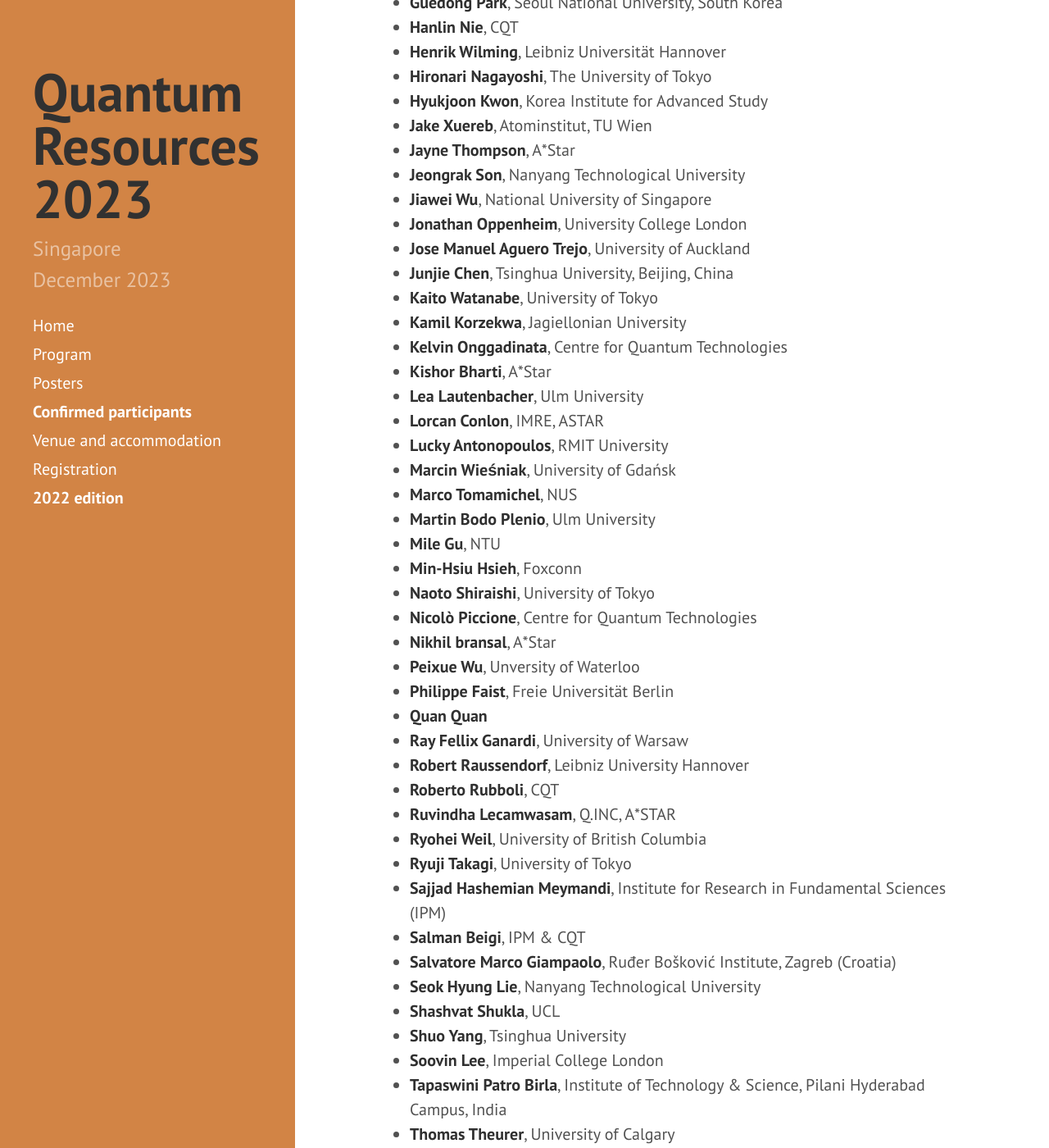
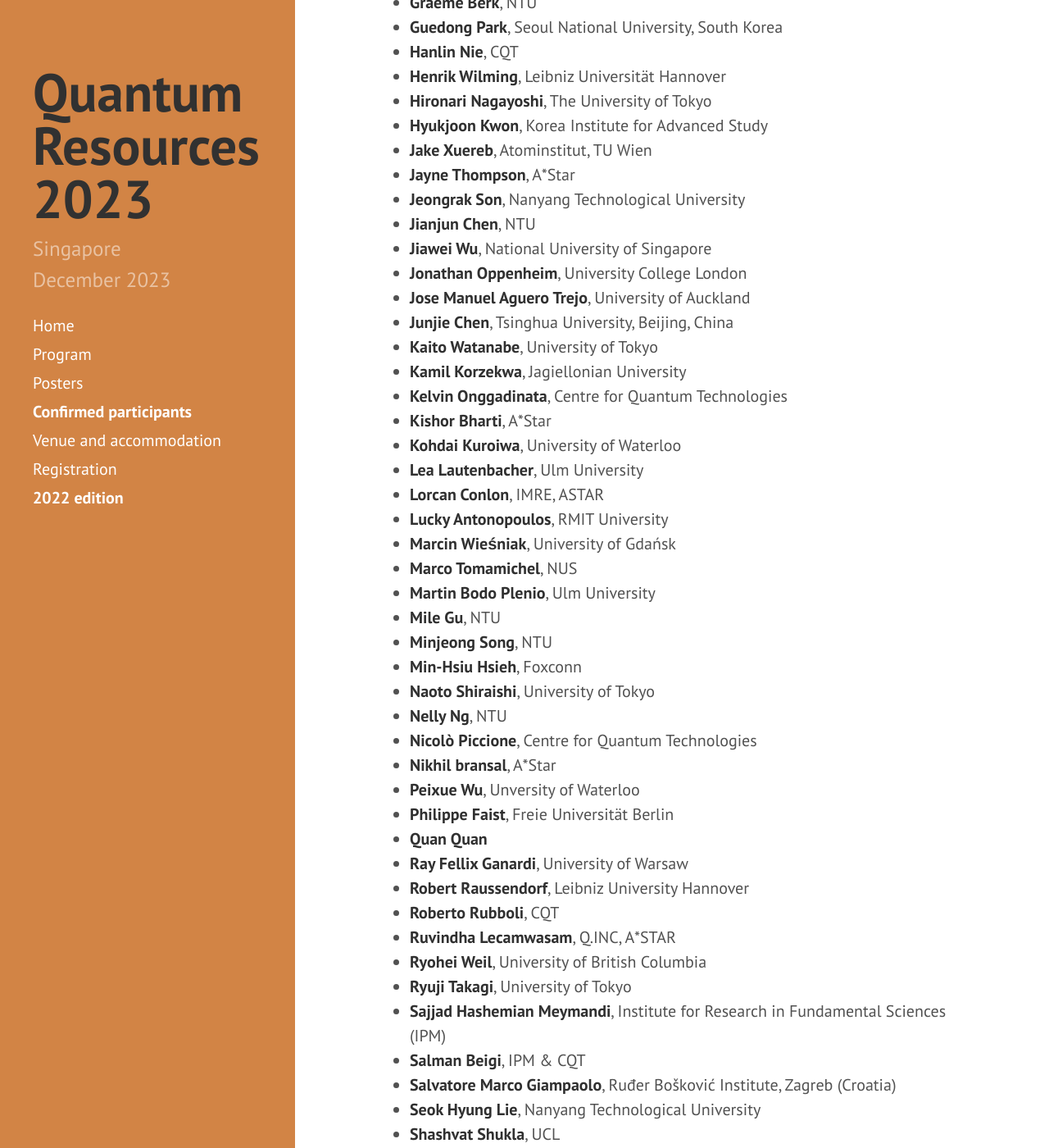
Before and after one commit to RyujiPat2/RyujiPat2.github.io, a Jekyll site: the page built from participants.md, in a window 1280 px wide and 1400 px high, scrolled down 1112 px. Shown: the whole window at 82% size. Built offline with Jekyll 4.4.1, drawn with Linux system fonts in a browser that asks for light colours; nearby versions of some CDN libraries; some of the changed text lies outside the part shown.

Commit message:
Update participants.md

```diff
--- a/participants.md
+++ b/participants.md
@@ -22,6 +22,7 @@ order: 4
 * **Chung-Yun	Hsieh**,	University of Bristol
 * **David	Gosset**,	University of Waterloo and Perimeter Institute
 * **Deepesh	Singh**,	The University of Queensland
+* **Derek Ding Cong Chang**, NTU
 * **Dinesh Kumar Panda**, National Institute of Science Education and Research, Bhubaneswar, India
 * **Elia	Zanoni**,	University of Calgary
 * **Erkka	Haapasalo**,	National University of Singapore, Centre for Quantum Technologies
@@ -45,6 +46,7 @@ order: 4
 * **Jake	Xuereb**,	Atominstitut, TU Wien
 * **Jayne	Thompson**,	A*Star
 * **Jeongrak	Son**,	Nanyang Technological University
+* **Jianjun Chen**, NTU
 * **Jiawei	Wu**,	National University of Singapore
 * **Jonathan 	Oppenheim**,	University College London
 * **Jose Manuel	Aguero Trejo**,	University of Auckland
@@ -53,6 +55,7 @@ order: 4
 * **Kamil	Korzekwa**,	Jagiellonian University
 * **Kelvin	Onggadinata**,	Centre for Quantum Technologies
 * **Kishor	Bharti**,	A*Star
+* **Kohdai Kuroiwa**, University of Waterloo
 * **Lea	Lautenbacher**,	Ulm University
 * **Lorcan	Conlon**,	IMRE, ASTAR
 * **Lucky	Antonopoulos**,	RMIT University
@@ -60,8 +63,10 @@ order: 4
 * **Marco	Tomamichel**,	NUS
 * **Martin Bodo	Plenio**,	Ulm University
 * **Mile	Gu**,	NTU
+* **Minjeong Song**, NTU
 * **Min-Hsiu	Hsieh**, 	Foxconn
 * **Naoto	Shiraishi**,	University of Tokyo
+* **Nelly Ng**, NTU
 * **Nicolò	Piccione**,	Centre for Quantum Technologies
 * **Nikhil	bransal**,	A*Star
 * **Peixue	Wu**,	Unversity of Waterloo
```
